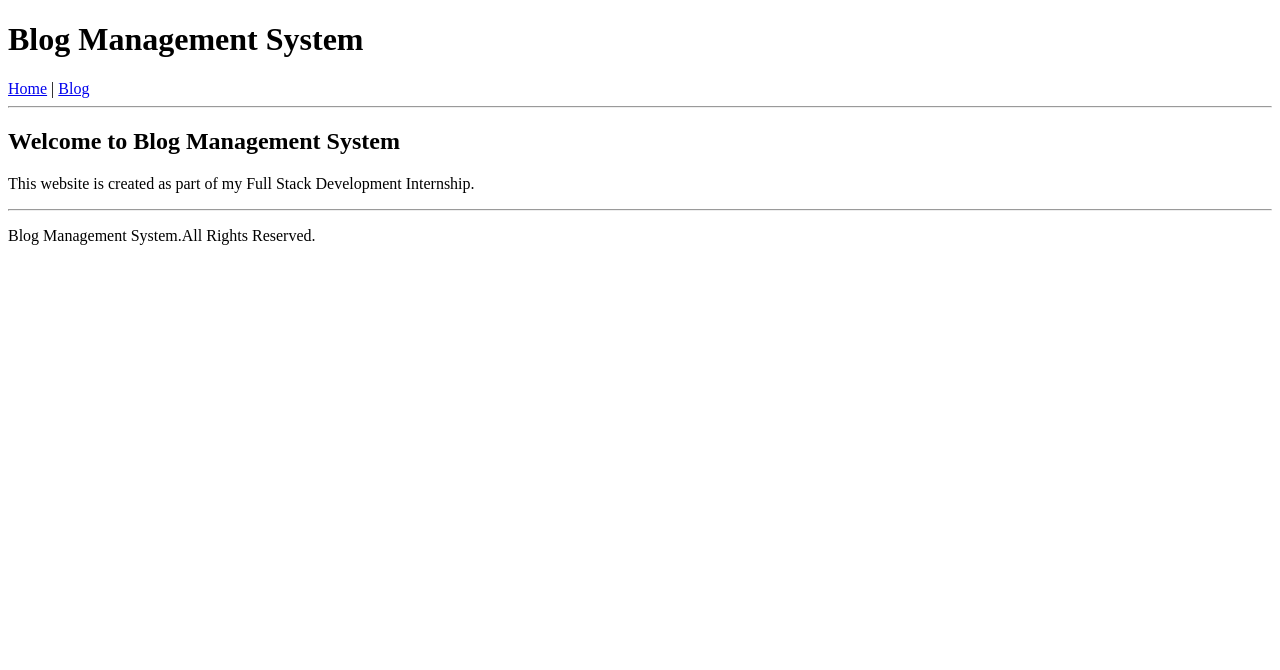
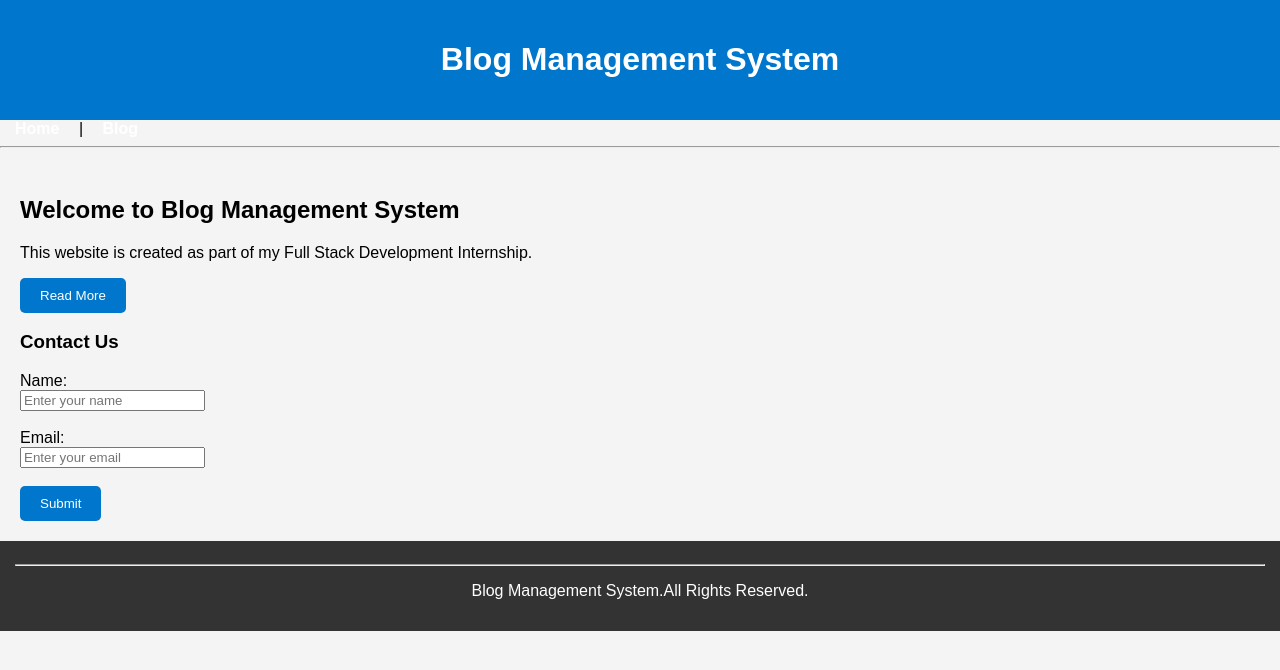
Before and after one commit to Srusti55/blog-management-system, a website: page index.html in a window 1280 px wide. Drawn offline with Linux system fonts and the light colour scheme.

Commit message:
Day 3 - Styled website using CSS

```diff
--- a/index.html
+++ b/index.html
@@ -4,6 +4,7 @@
     <meta charset="UTF-8">
     <meta name="viewport" content="width=device-width, initial-scale=1.0">
     <title>Home</title>
+    <link rel="stylesheet" href="style.css">
 </head>
 <body>
     <header>
@@ -22,6 +23,20 @@
      <p>
         This website is created as part of my Full Stack Development Internship.
      </p>
+     <button>Read More</button>
+
+    <h3>Contact Us</h3>
+
+    <form>
+    <label>Name:</label><br>
+    <input type="text" placeholder="Enter your name"><br><br>
+
+    <label>Email:</label><br>
+    <input type="email" placeholder="Enter your email"><br><br>
+
+    <button type="submit">Submit</button>
+    </form>
+
     </main>
 
     <footer>
--- /dev/null
+++ b/style.css
@@ -0,0 +1,62 @@
+
+body{
+    font-family: Arial, sans-serif;
+    margin:0;
+    padding:0;
+    background-color:#f4f4f4;
+}
+
+
+header{
+    background-color:#0077cc;
+    color:white;
+    text-align:center;
+    padding:20px;
+}
+
+
+nav a{
+    color:white;
+    text-decoration:none;
+    margin:15px;
+    font-weight:bold;
+}
+
+nav a:hover{
+    color:yellow;
+}
+
+main{
+    padding:20px;
+}
+
+
+article{
+    background:white;
+    padding:20px;
+    margin-bottom:20px;
+    border-radius:8px;
+    box-shadow:0 2px 8px rgba(0,0,0,0.2);
+}
+
+
+button{
+    background:#0077cc;
+    color:white;
+    border:none;
+    padding:10px 20px;
+    border-radius:5px;
+    cursor:pointer;
+}
+
+button:hover{
+    background:#005fa3;
+}
+
+
+footer{
+    background:#333;
+    color:white;
+    text-align:center;
+    padding:15px;
+}
```
Also changed, not shown: blog.html (+1 -0 lines).
